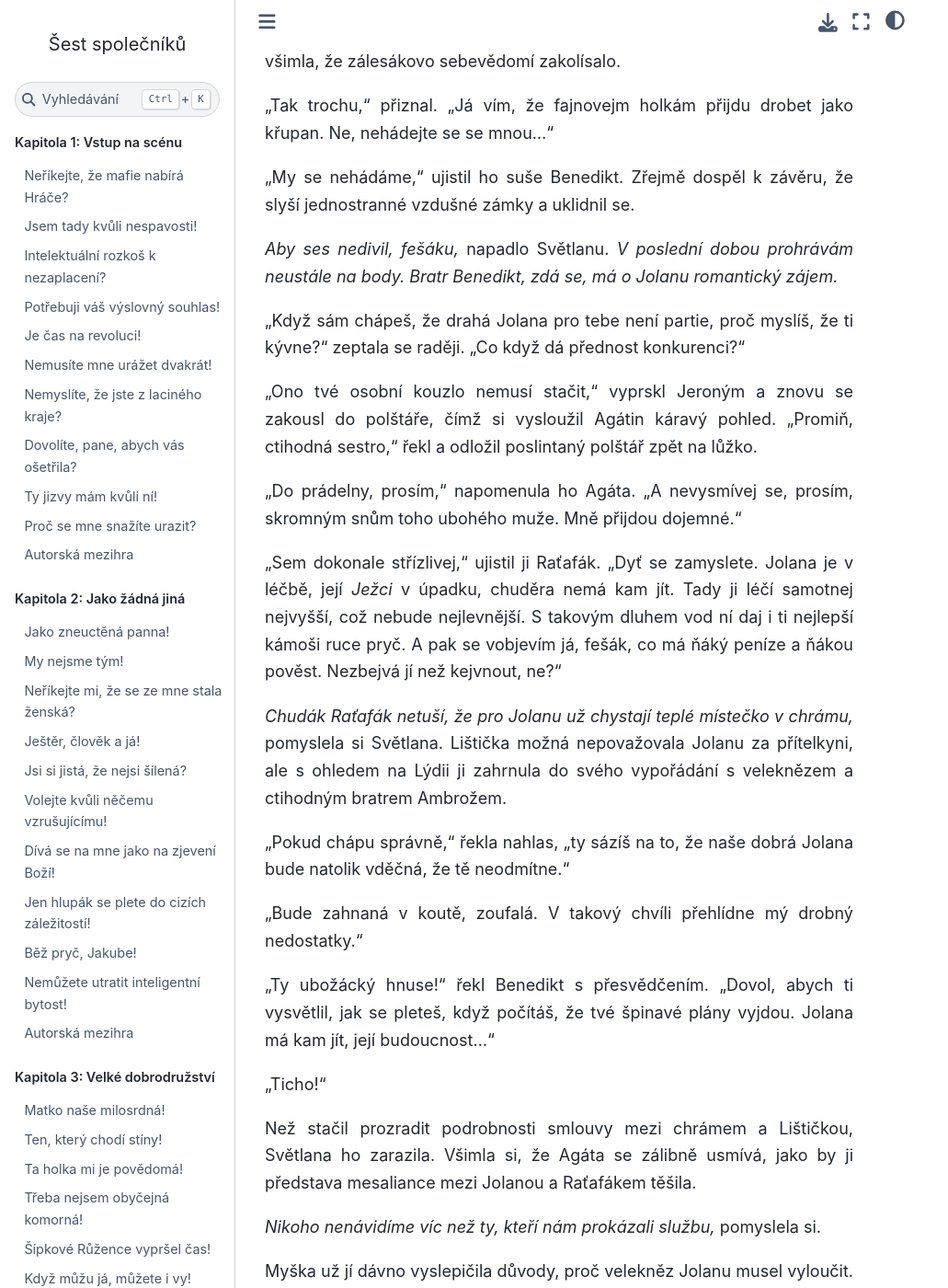
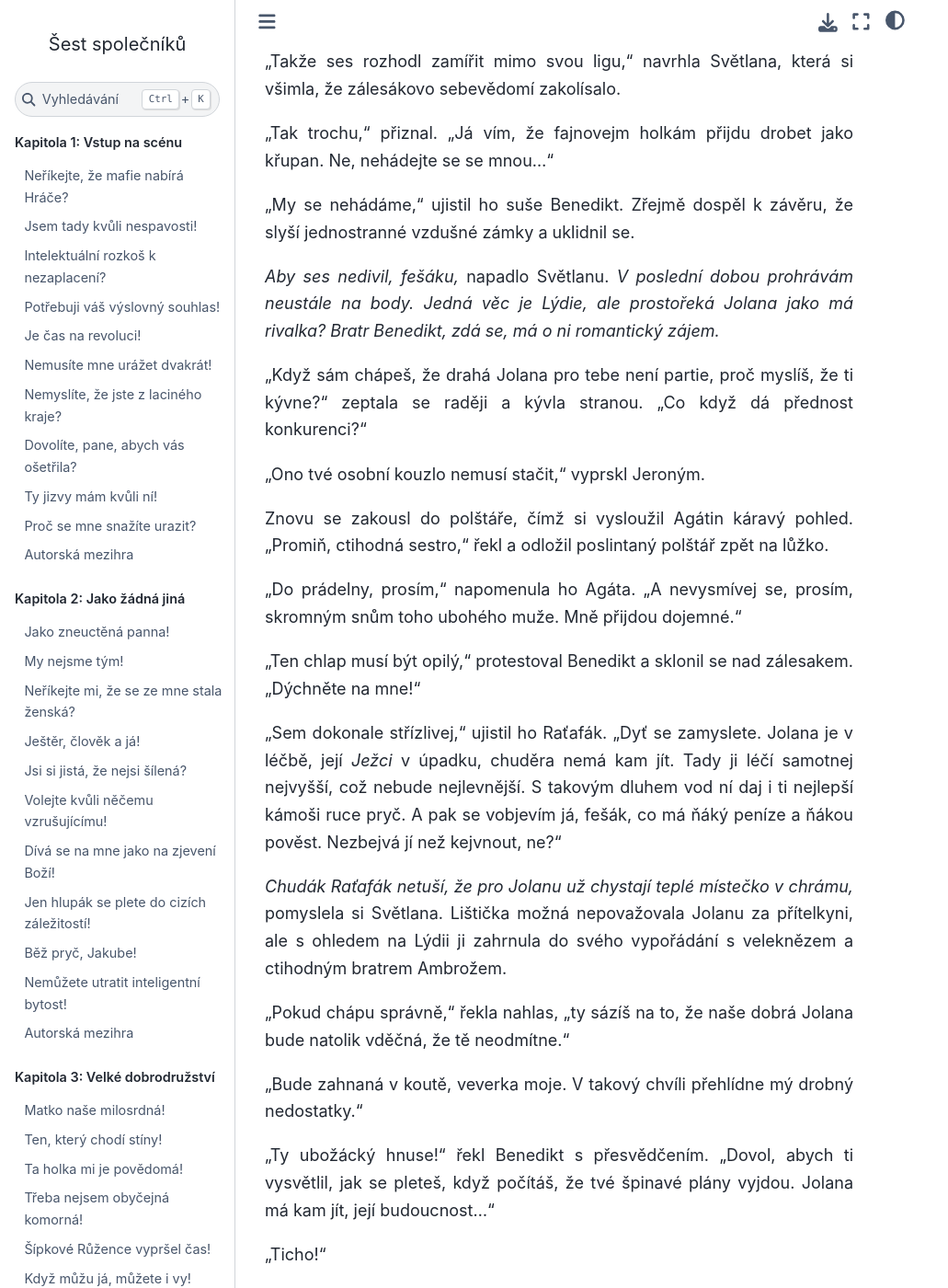
Before and after one commit to hanpari/sest-spolecniku, a Sphinx documentation site: the page built from source/sest_spolecniku/015-uklady-a-souboje/05.md, in a window 1280 px wide and 1400 px high, scrolled down 5468 px. Shown: the whole window at 92% size, without its empty margins (0-1031 px from the left). Built offline with Sphinx 7.4.7 and the Sphinx Book theme 1.1.4, drawn with Linux system fonts in a browser that asks for light colours; some of the changed text lies outside the part shown.

Commit message:
Update 05.md

```diff
--- a/source/sest_spolecniku/015-uklady-a-souboje/05.md
+++ b/source/sest_spolecniku/015-uklady-a-souboje/05.md
@@ -82,15 +82,15 @@ Světlana si pohoršeně přikryla ústa. "Bratře Benedikte," vykřikla. "Netu
 
 "Já? To..."
 
-*Za hloupost se musí trpět!*
+*Za hloupost se musí trpět!* ušklíbla se, když si představila Benedikta za roztouženou kozou.
 
-"Esli se nepletu," přerušil Raťafák rudnoucího Benedikta, "moje láska by měla bejt někde kolem. Dyť ji znáš, ctěná slečno," obrátil se na Světlanu. "Jolana, ta holka, co ses vo ni tak vobětavě postarala."
+"Esli se nepletu," přerušil Raťafák rudnoucího novice, "moje láska by měla bejt někde kolem. Dyť ji znáš, ctěná slečno," obrátil se na Světlanu. "Jolana, ta holka, co ses vo ni tak vobětavě postarala."
 
 "Jolana! Naše Jolana?"
 
 Ano, všichni Jolanu znali a proto všichni souhlasili s Jeronýmem, když ten poznamenal: "Pokud někdy souhlasila, pak musela blouznit, chudinka."
 
-"Eště vo ničem neví," vysvětlil bohorovně Raťafák. "Chystám se ji překvapit. Dyť víte," významně zamrkal, "kytice růží, budu klečet, slavnostně nastrojenej. Sem přemýšlel, ctěná slečno, že byste nás teda mohla voddat, dyž máte k nám voboum hezkej vztah."
+"Eště vo ničem neví," vysvětlil bohorovně Raťafák. "Chystám se ji překvapit. Dyť víte," významně zamrkal, "kytice růží, budu klečet, slavnostně nastrojenej. Sem přemýšlel, ctěná slečno, že byste nás teda mohla voddat, dyž máte k nám voboum takovej hezkej vztah."
 
 Světlana se rozzářila jako slunce.
 
@@ -130,21 +130,25 @@ Jeroným se na rozdíl od Benedikta vysloveně bavil.
 
 "My se nehádáme," ujistil ho suše Benedikt. Zřejmě dospěl k závěru, že slyší jednostranné vzdušné zámky a uklidnil se.
 
-*Aby ses nedivil, fešáku,* napadlo Světlanu. *V poslední dobou prohrávám neustále na body. Bratr Benedikt, zdá se, má o Jolanu romantický zájem.*
+*Aby ses nedivil, fešáku,* napadlo Světlanu. *V poslední dobou prohrávám neustále na body. Jedná věc je Lýdie, ale prostořeká Jolana jako má rivalka? Bratr Benedikt, zdá se, má o ni romantický zájem.*
 
-"Když sám chápeš, že drahá Jolana pro tebe není partie, proč myslíš, že ti kývne?" zeptala se raději. "Co když dá přednost konkurenci?"
+"Když sám chápeš, že drahá Jolana pro tebe není partie, proč myslíš, že ti kývne?" zeptala se raději a kývla stranou. "Co když dá přednost konkurenci?"
 
-"Ono tvé osobní kouzlo nemusí stačit," vyprskl Jeroným a znovu se zakousl do polštáře, čímž si vysloužil Agátin káravý pohled. "Promiň, ctihodná sestro," řekl a odložil poslintaný polštář zpět na lůžko.
+"Ono tvé osobní kouzlo nemusí stačit," vyprskl Jeroným.
+
+Znovu se zakousl do polštáře, čímž si vysloužil Agátin káravý pohled. "Promiň, ctihodná sestro," řekl a odložil poslintaný polštář zpět na lůžko.
 
 "Do prádelny, prosím," napomenula ho Agáta. "A nevysmívej se, prosím, skromným snům toho ubohého muže. Mně přijdou dojemné."
 
-"Sem dokonale střízlivej," ujistil ji Raťafák. "Dyť se zamyslete. Jolana je v léčbě, její *Ježci* v úpadku, chuděra nemá kam jít. Tady ji léčí samotnej nejvyšší, což nebude nejlevnější. S takovým dluhem vod ní daj i ti nejlepší kámoši ruce pryč. A pak se vobjevím já, fešák, co má ňáký peníze a ňákou pověst. Nezbejvá jí než kejvnout, ne?"
+"Ten chlap musí být opilý," protestoval Benedikt a sklonil se nad zálesakem. "Dýchněte na mne!"
+
+"Sem dokonale střízlivej," ujistil ho Raťafák. "Dyť se zamyslete. Jolana je v léčbě, její *Ježci* v úpadku, chuděra nemá kam jít. Tady ji léčí samotnej nejvyšší, což nebude nejlevnější. S takovým dluhem vod ní daj i ti nejlepší kámoši ruce pryč. A pak se vobjevím já, fešák, co má ňáký peníze a ňákou pověst. Nezbejvá jí než kejvnout, ne?"
 
 *Chudák Raťafák netuší, že pro Jolanu už chystají teplé místečko v chrámu,* pomyslela si Světlana. Lištička možná nepovažovala Jolanu za přítelkyni, ale s ohledem na Lýdii ji zahrnula do svého vypořádání s veleknězem a ctihodným bratrem Ambrožem.
 
 "Pokud chápu správně," řekla nahlas, "ty sázíš na to, že naše dobrá Jolana bude natolik vděčná, že tě neodmítne."
 
-"Bude zahnaná v koutě, zoufalá. V takový chvíli přehlídne mý drobný nedostatky."
+"Bude zahnaná v koutě, veverka moje. V takový chvíli přehlídne mý drobný nedostatky."
 
 "Ty ubožácký hnuse!" řekl Benedikt s přesvědčením. "Dovol, abych ti vysvětlil, jak se pleteš, když počítáš, že tvé špinavé plány vyjdou. Jolana má kam jít, její budoucnost..."
 
```
Also changed, not shown: other parts of source/sest_spolecniku/015-uklady-a-souboje/05.md (+2 -2 lines).
